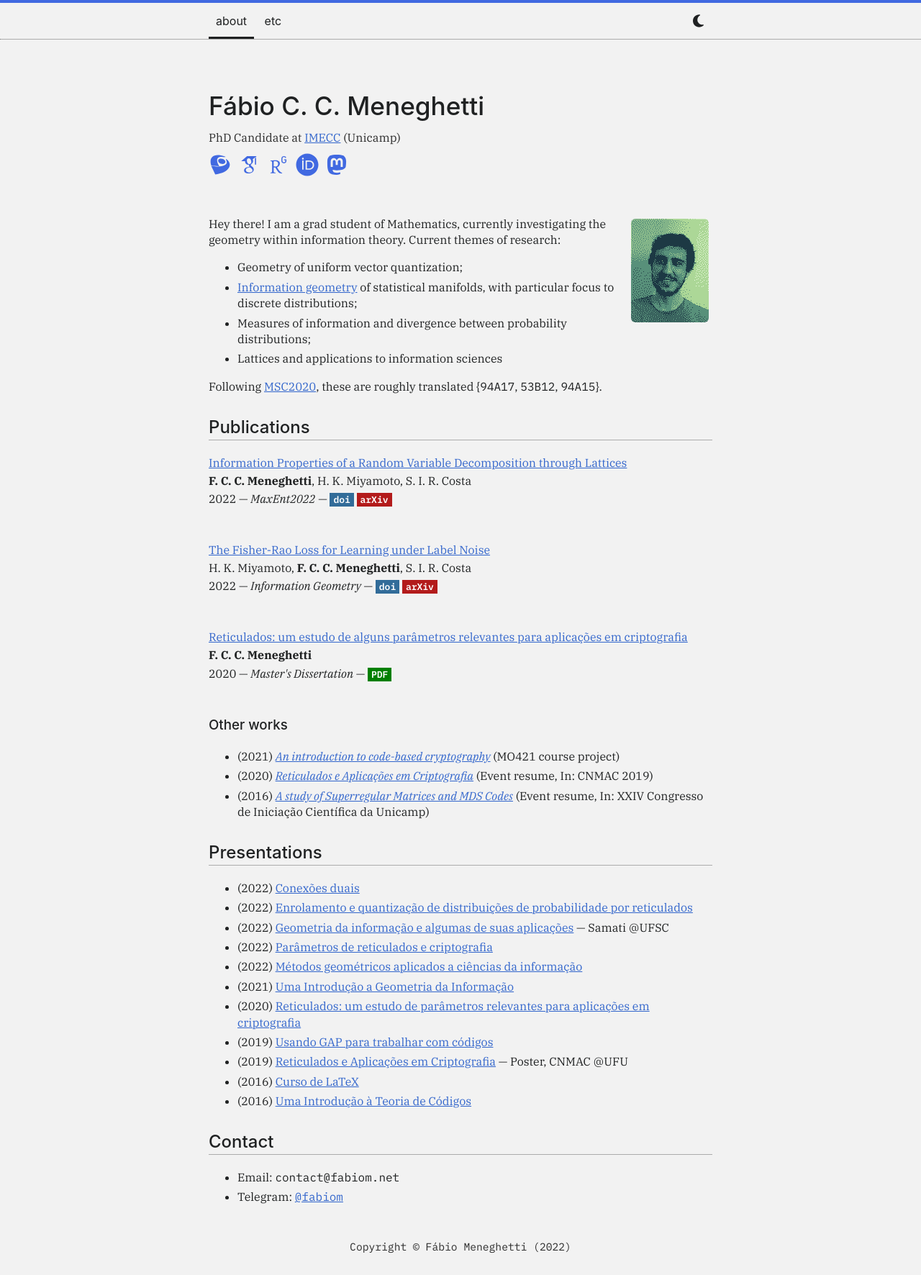
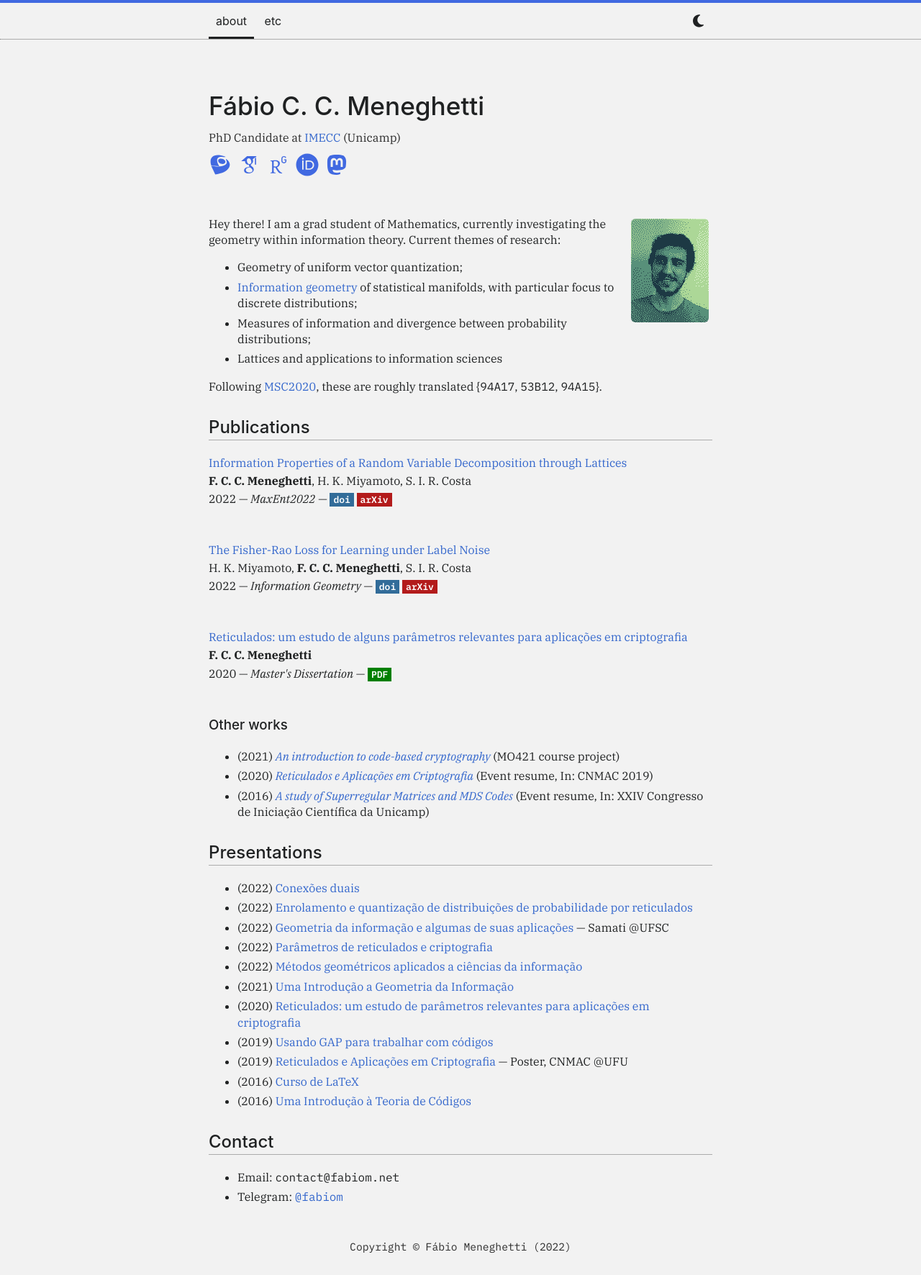
Before and after one commit to fabiom/fabiom.github.io, a Jekyll site: the page built from index.md, in a window 1280 px wide. Shown: the whole page at 72% size. Built offline with Jekyll 4.4.1, drawn with Linux system fonts in a browser that asks for light colours.

Commit message:
css style

```diff
--- a/_includes/publications.html
+++ b/_includes/publications.html
@@ -1,6 +1,6 @@
 {% for publication in site.data.publications | sort: 'date' %}
 <div class="publication">
-  <a class="publication-text" href="{{ publication.link }}">{{ publication.title }}</a>
+  <span class="publication-text"><a href="{{ publication.link }}">{{ publication.title }}</a></span>
   <span class="publication-text">{{ publication.authors }}</span>
   <span class="publication-text">{{ publication.date}} — <i>{{ publication.identifier }}</i> —
   {% if publication.doi %}
--- a/_sass/style.scss
+++ b/_sass/style.scss
@@ -46,9 +46,9 @@ body {
 
 a {
     color: var(--link-color);
+    text-decoration: none;
     &:hover {
-        color: var(--text-color);
-        transition: color .2s;
+        text-decoration: underline;
     }
 }
 
```
